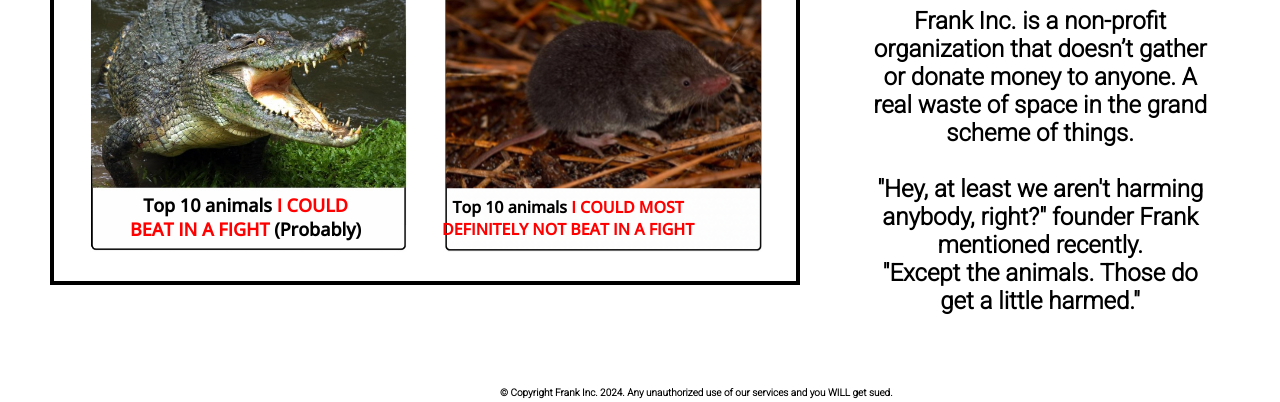
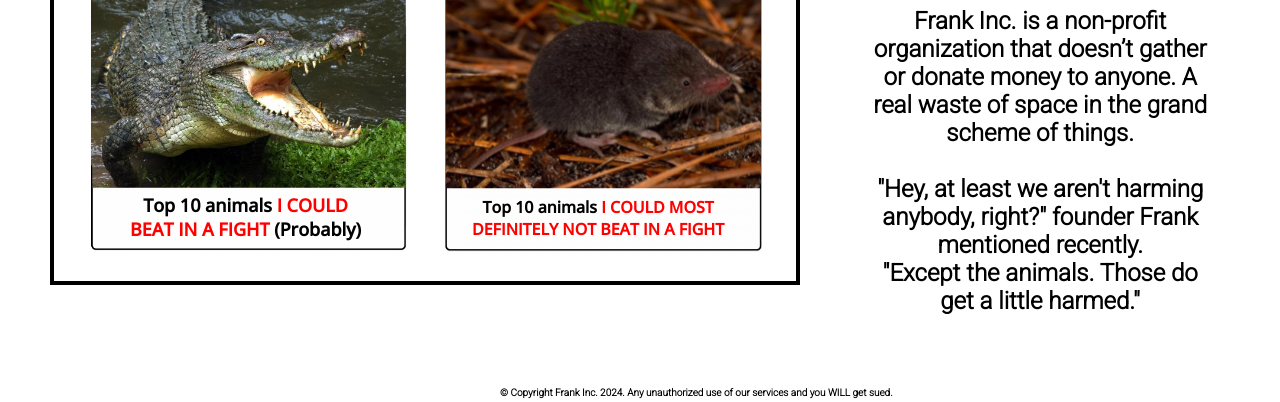
Before and after one commit to Fourscoreandsevenyearsago/Frank-Inc-, a plain HTML site: page index.html in a window 1280 px wide. Shown: the part 543-945 px from the top of the page. Drawn offline with nearby package versions, Linux system fonts and the light colour scheme; a web font is replaced by a local one.

Commit message:
Update styles.css

```diff
--- a/styles.css
+++ b/styles.css
@@ -256,7 +256,7 @@ form {
     position: absolute;
     top: 739px;
     font-size: 16px;
-    left: 442px;
+    left: 472px;
 }
 .fighttext:hover {
     text-decoration: underline;
```
